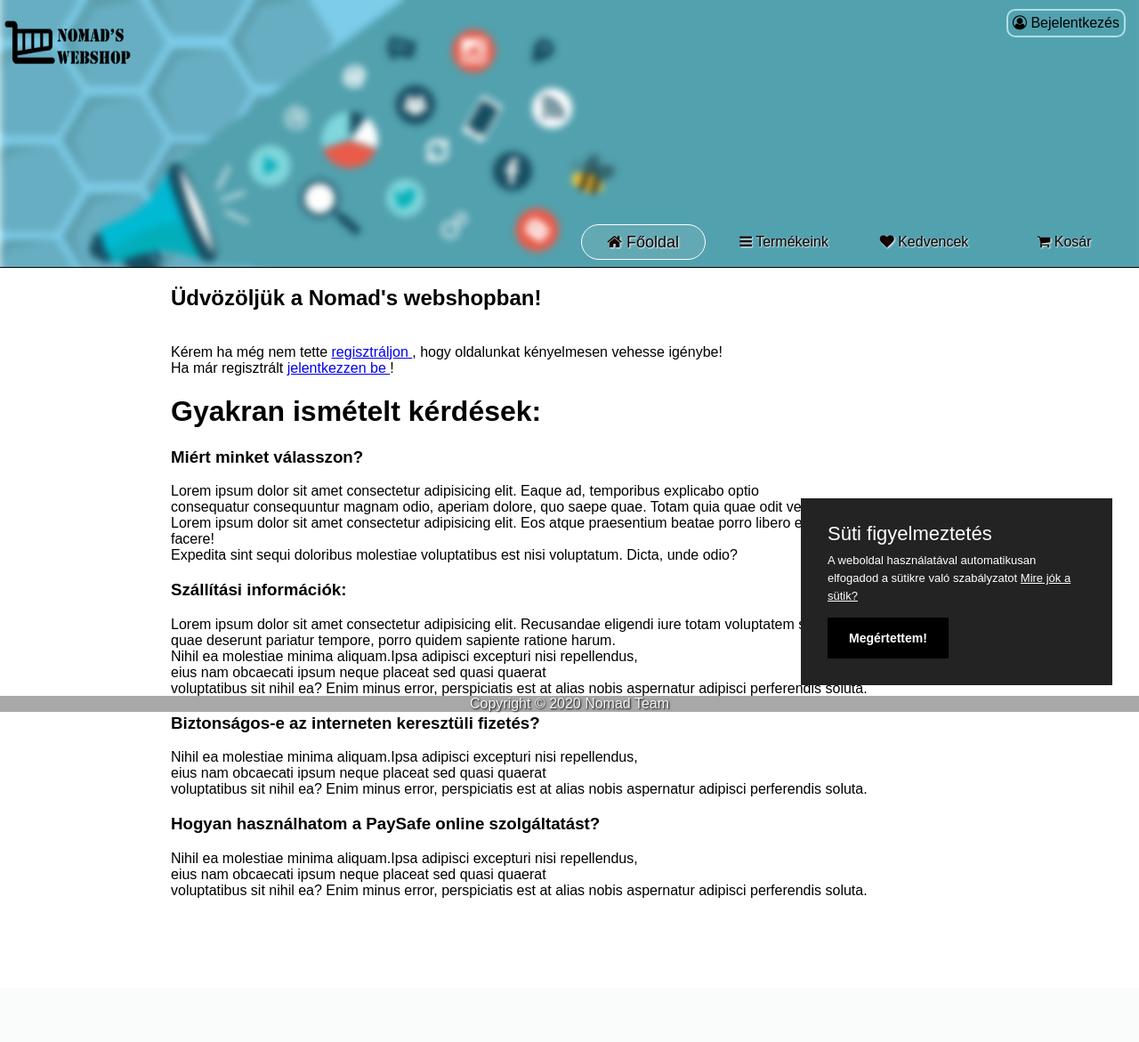
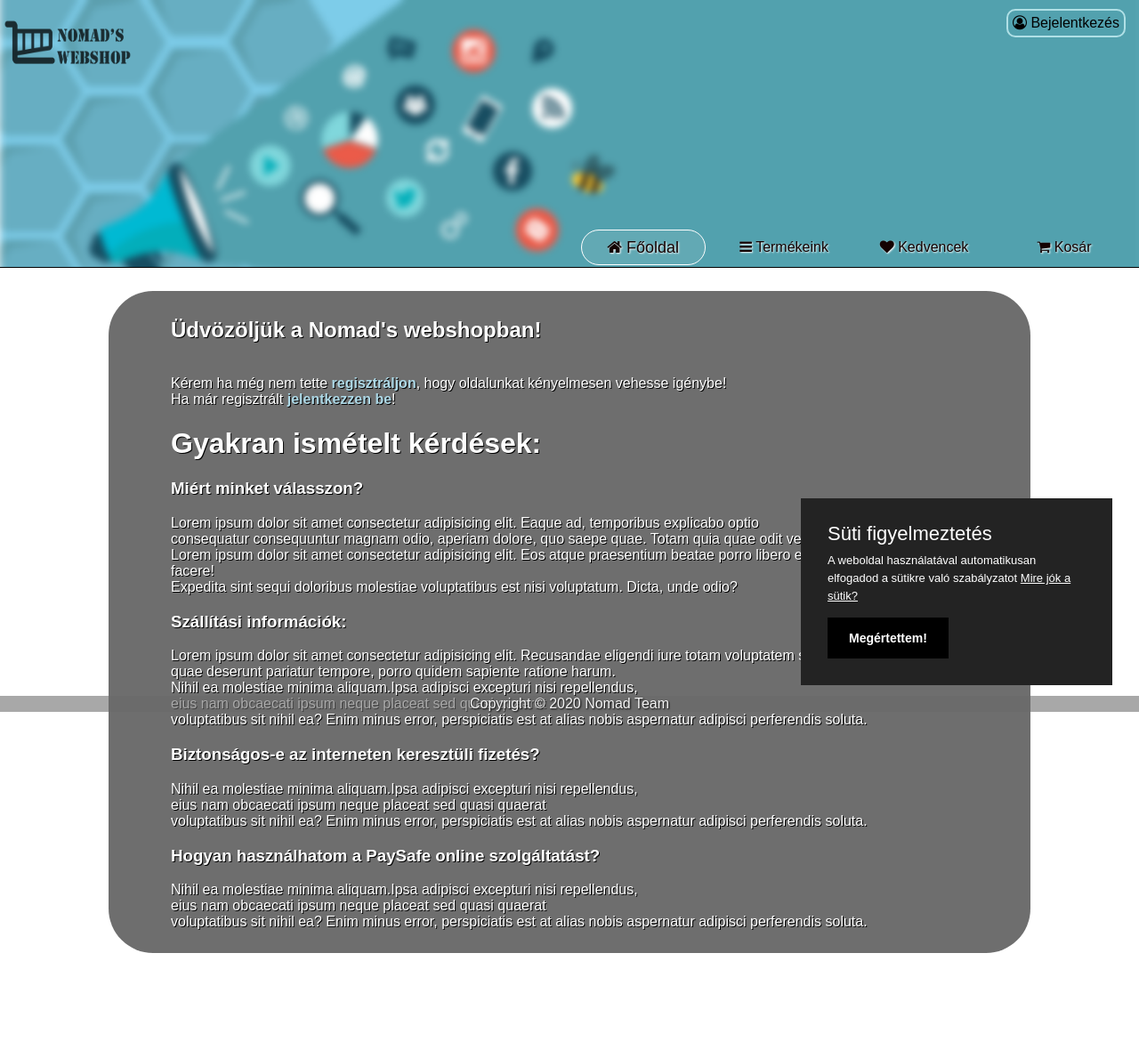
Before and after one commit to Trapzor/AFP_2nd_project, a PHP site: page / in a window 1280 px wide. Shown: the whole page at 89% size. Before the commit the page ends 1009 px from the top, so only its background shows below. Run offline with PHP 8.4, Linux system fonts and the light colour scheme.

Commit message:
Design changes in home page, logo hover

```diff
--- a/Project/backend/home.php
+++ b/Project/backend/home.php
@@ -2,8 +2,8 @@
     <div>
     <?php if (!IsUserLoggedIn()): ?>
 <h2> Üdvözöljük a Nomad's webshopban!</h2> <br>
- Kérem ha még nem tette <a href="index.php?p=register">regisztráljon </a>, hogy oldalunkat kényelmesen vehesse igénybe! <br>
- Ha már regisztrált <a href="index.php?p=login" >jelentkezzen be </a>!
+ Kérem ha még nem tette <a href="index.php?p=register">regisztráljon</a>, hogy oldalunkat kényelmesen vehesse igénybe! <br>
+ Ha már regisztrált <a href="index.php?p=login" >jelentkezzen be</a>!
     <?php else: ?>
 <h2> Üdvözöljük <?php echo $_SESSION['name']; ?> </h2>
 Hogy vagyunk ma? <br> Nézze meg kedvenceit, már várják gazdájukat, rendeljen most!
--- a/Project/frontend/style.css
+++ b/Project/frontend/style.css
@@ -19,6 +19,23 @@ body {
 .home div{
     width: 70%;
     margin: auto;
+    padding-left: 70px;
+    padding-right: 70px;
+    padding-top: 10px;
+    padding-bottom: 10px;
+    border-radius: 50px;
+    background-color: rgba(15, 15, 15, 0.603);
+    text-shadow: 1px 1px black;
+    color: white;
+    margin-top: 2%;
+}
+.home div a{
+    text-decoration: none;
+    color: lightblue;
+    font-weight: bold;
+}
+.home div a:hover{
+    color:rgb(39, 39, 122);
 }
 .regContainer{
     box-sizing: border-box;
@@ -314,6 +331,9 @@ position: relative;
 width: 150px;
 height: 100px;
 }
+.nomads_logo:hover{
+opacity: 0.75;
+}
 #addToCart{
     font-weight: bold;
     color: black;
```
